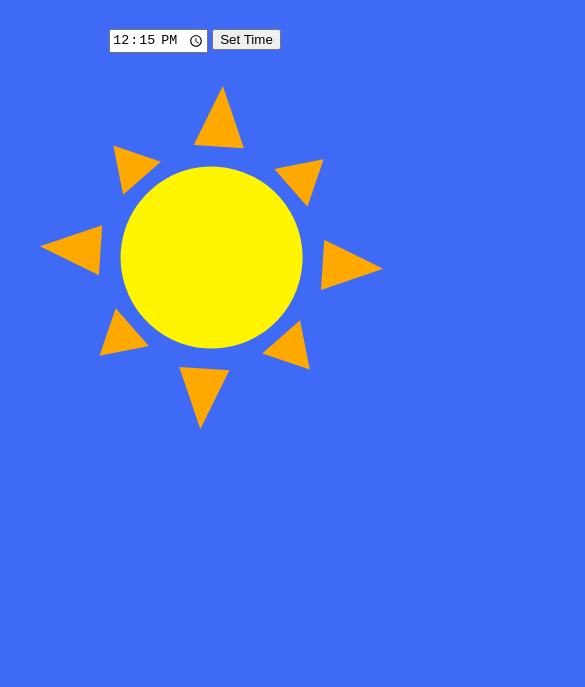
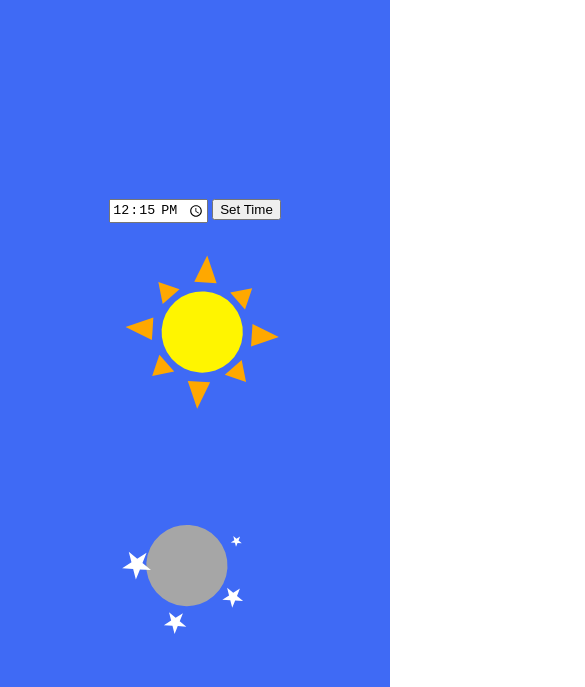
Before and after one commit to b1mind/dayOrNight, a plain HTML site: page index.html in a window 390 px wide. Shown: the part 134-821 px from the top of the page, 585 px wide, since content can reach past the window. Drawn offline with nearby package versions, Linux system fonts and the light colour scheme.

Commit message:
some resonsiveness

```diff
--- a/app.js
+++ b/app.js
@@ -9,7 +9,7 @@ const sunRays = document.getElementById('rays').children
 const night = document.getElementById('night')
 const stars = document.getElementById('stars').children
 let sunRise = '06:30'
-let sunSet = '20:30'
+let sunSet = '19:30'
 let date = new Date()
 let hours = (date.getHours() < 10 ? '0' : '') + date.getHours()
 let minutes = (date.getMinutes() < 10 ? '0' : '') + date.getMinutes()
@@ -32,7 +32,7 @@ const rotateClock = angle => {
 	gsap.to(clock, 1, { rotation: angle, transformOrigin: 'center' })
 }
 // todo refactor to pull CSS or give the tween a color var || ? dynamic timeline ?
-// todo add more color changes & animations || ? dynamic timeline ?
+// todo add more color changes & animations
 const dayTime = time => {
 	bg.classList.replace('night-time', 'day')
 	console.log(`do other day stuff its ${time}`)
--- a/index.html
+++ b/index.html
@@ -9,7 +9,7 @@
     <script defer="defer" src="app.js"></script>
     <title>Day or Night?</title>
   </head>
-  <body class="day">
+  <body>
     <header>
       <h2>Day or Night?</h2>
     </header>
@@ -22,8 +22,9 @@
           <option value="20:31"></option>
         </datalist>
       </div>
+      <!-- todo horizon with over flow hidden?-->
       <div class="card">
-        <svg id="clock" width="344" height="851" viewBox="0 0 344 851" fill="none" xmlns="http://www.w3.org/2000/svg">
+        <svg id="clock" viewBox="0 0 344 851" fill="none" xmlns="http://www.w3.org/2000/svg">
           <g id="night">
             <circle cx="172" cy="154.999" r="91" transform="rotate(180 172 154.999)" fill="#A6A6A6"></circle>
             <g id="stars">
--- a/styles.scss
+++ b/styles.scss
@@ -27,6 +27,7 @@ header {
 }
 
 .wrap {
+	min-height: 100%;
 	padding: 2em;
 	display: grid;
 	gap: 2em;
@@ -34,10 +35,19 @@ header {
 	justify-items: center;
 	align-content: center;
 	align-items: center;
+	overflow: hidden;
 }
 
 #clock {
+	width: auto;
+	height: 851px;
 	overflow: visible;
+	@media (max-width: 900px) {
+		height: 660px;
+	}
+	@media (max-width: 420px) {
+		height: 380px;
+	}
 }
 
 .night-time {
```
Also changed, not shown: styles.css, styles.min.css, 1 other file.
